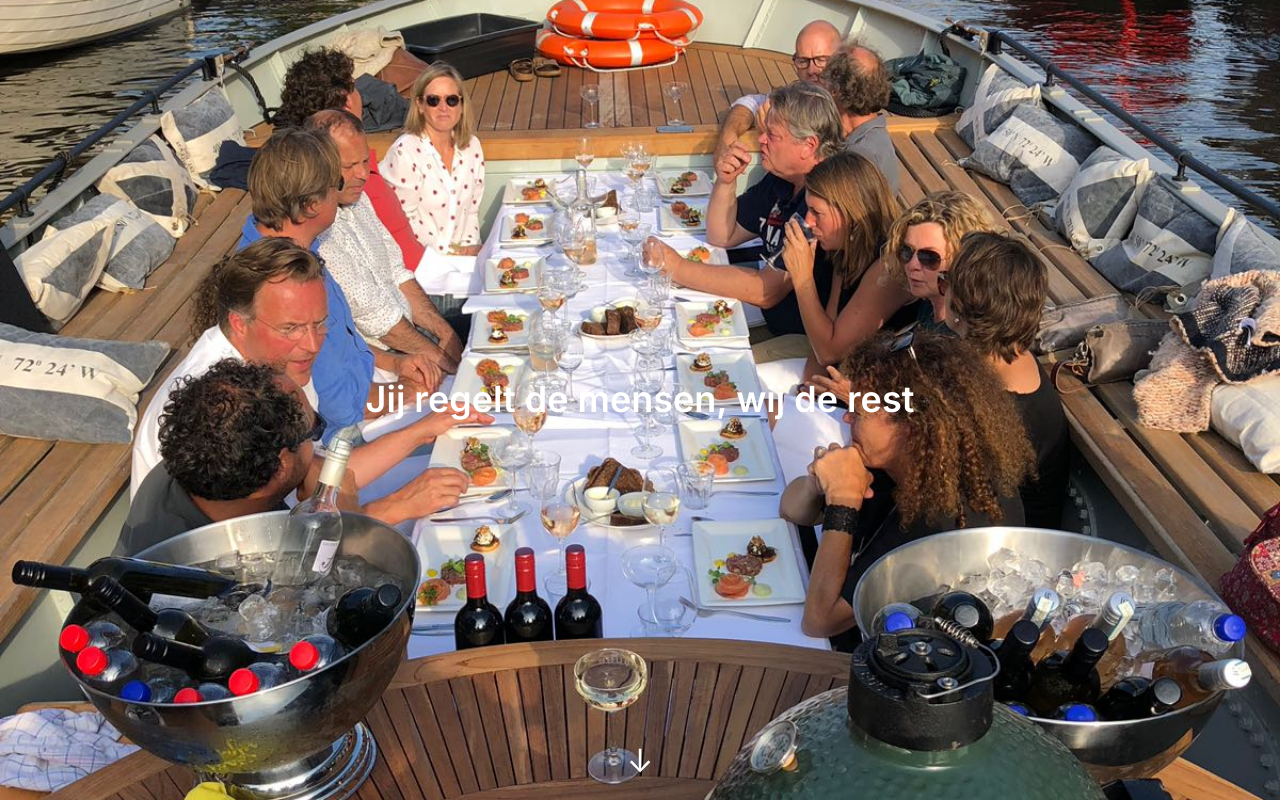
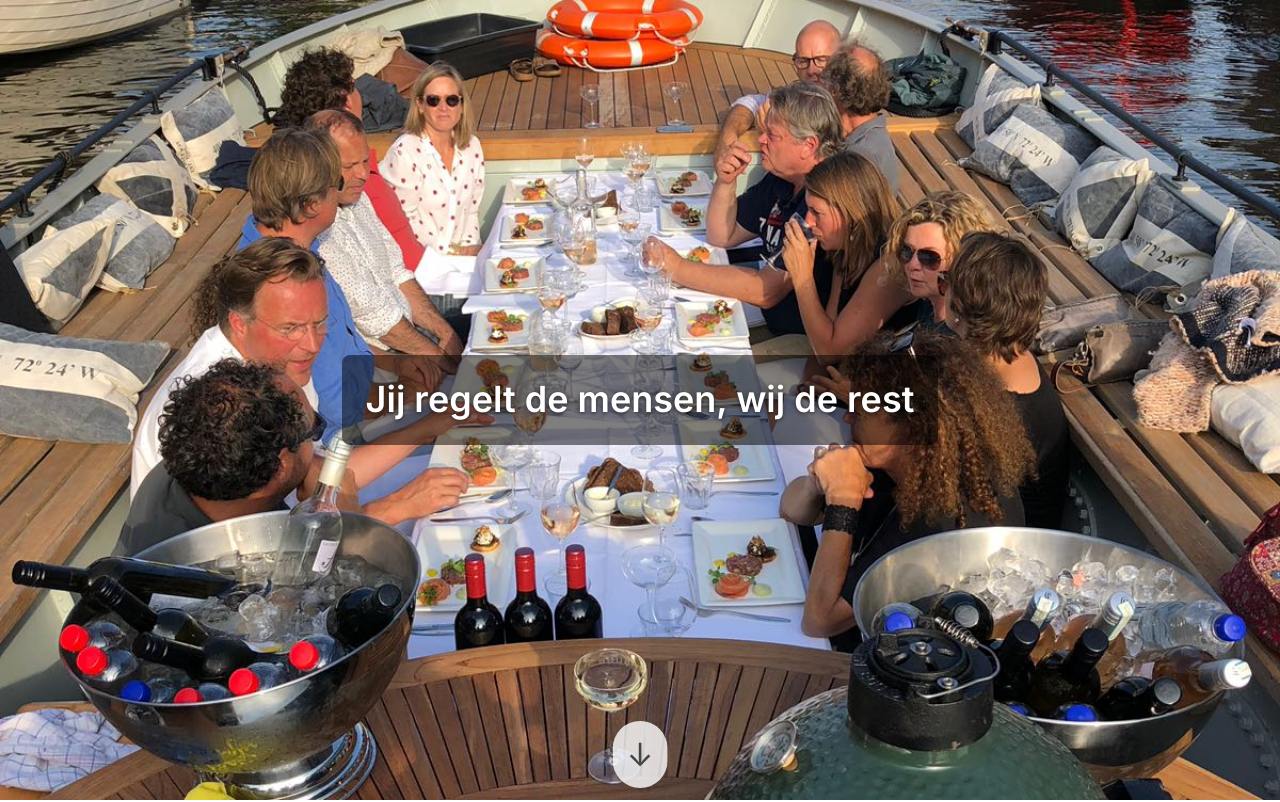
Before and after one commit to matthijshart/Bootje, a plain HTML site: page index.html in a window 1280 px wide. Shown: the top 802 px of the page. Drawn offline with Linux system fonts and the light colour scheme.

Commit message:
Update index.html

```diff
--- a/index.html
+++ b/index.html
@@ -35,28 +35,37 @@
     .slogan {
       font-size: 36px;
       font-weight: 600;
-      color: #fff;
-      max-width: 80%;
+      color: white;
+      background: rgba(0, 0, 0, 0.5); /* semi-transparant zwart */
+      padding: 16px 24px;
+      border-radius: 8px;
+      max-width: 90%;
+      text-shadow: 0 1px 4px rgba(0,0,0,0.6);
     }
 
     .scroll-indicator {
-      position: absolute;
-      bottom: 24px;
+      position: fixed;
+      bottom: 20px;
+      left: 50%;
+      transform: translateX(-50%);
       font-size: 32px;
       animation: bounce 2s infinite;
-      color: white;
+      color: #444;
+      background: rgba(255,255,255,0.8);
+      padding: 8px 14px;
+      border-radius: 50px;
       text-decoration: none;
-      cursor: pointer;
+      z-index: 10;
       transition: transform 0.2s ease;
     }
 
     .scroll-indicator:hover {
-      transform: scale(1.2);
+      transform: translateX(-50%) scale(1.15);
     }
 
     @keyframes bounce {
-      0%, 100% { transform: translateY(0); opacity: 0.6; }
-      50% { transform: translateY(10px); opacity: 1; }
+      0%, 100% { transform: translateX(-50%) translateY(0); opacity: 0.7; }
+      50% { transform: translateX(-50%) translateY(8px); opacity: 1; }
     }
 
     .section {
@@ -125,8 +134,9 @@
 
 <header>
   <div class="slogan">Jij regelt de mensen, wij de rest</div>
-  <a href="#start" class="scroll-indicator">↓</a>
 </header>
+
+<a href="#start" class="scroll-indicator">↓</a>
 
 <section class="section" id="start">
   <h2>Waarom deze boot?</h2>
```
